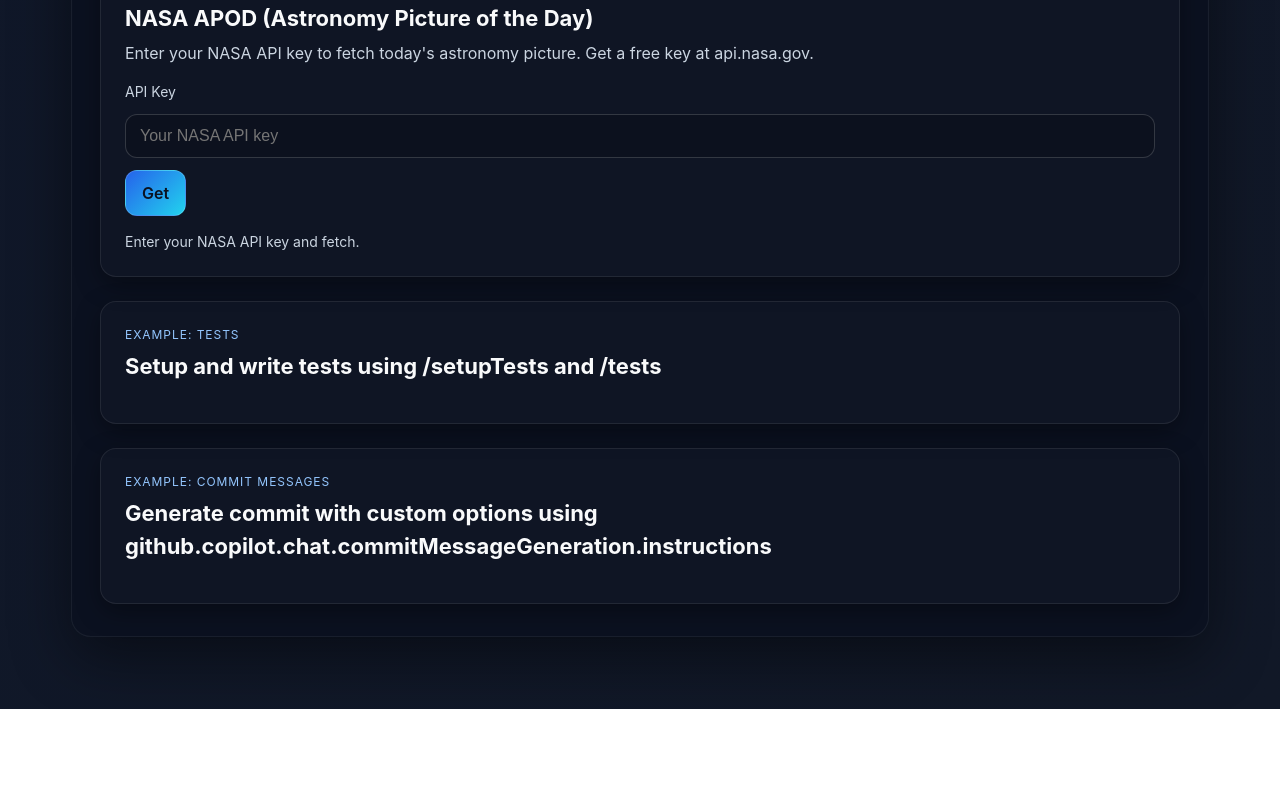
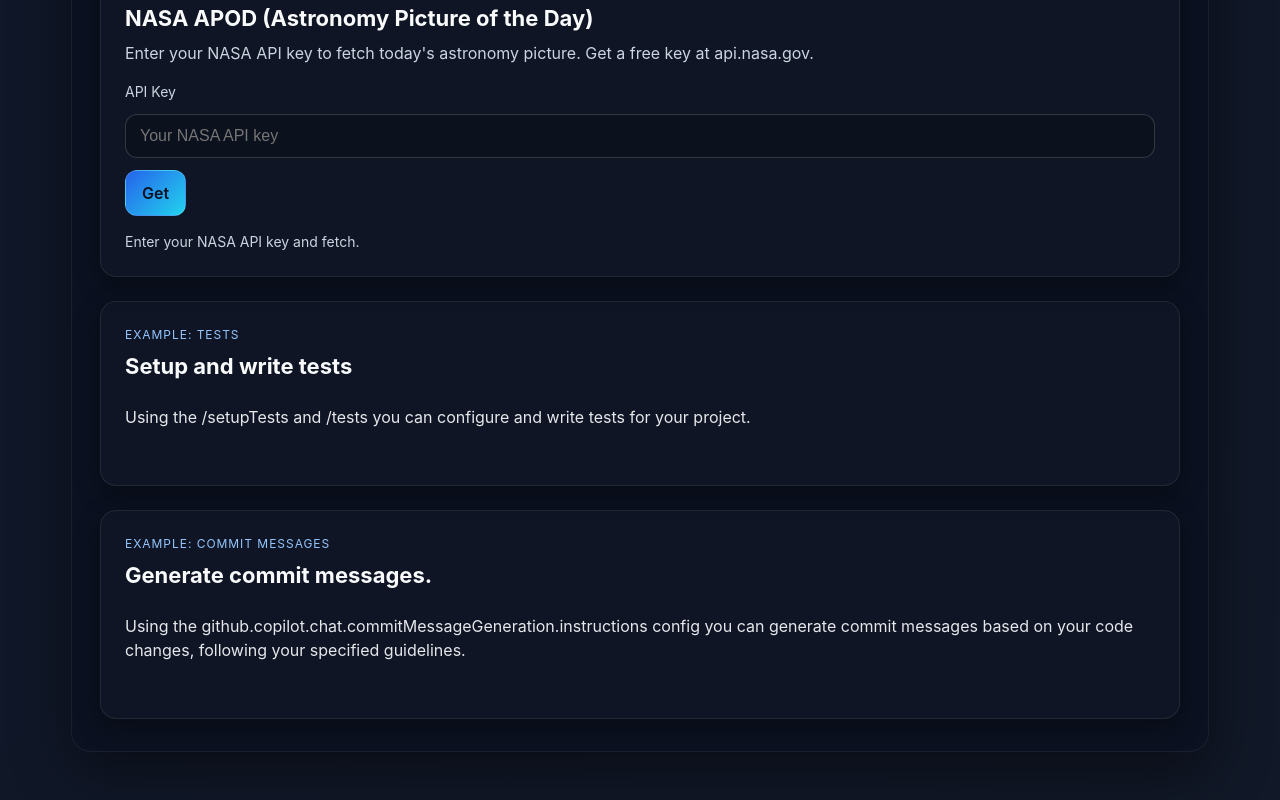
Before and after one commit to EmmanueleVilla/copilot-examples, a React (Vite) app: page / in a window 1280 px wide. Shown: the part 1520-2320 px from the top of the page. Before the commit the page ends 2229 px from the top, so only its background shows below. Built offline with nearby package versions, Linux system fonts and the light colour scheme.

Commit message:
fix: improve clarity in example sections for tests and commit messages

```diff
--- a/src/App.jsx
+++ b/src/App.jsx
@@ -18,13 +18,15 @@
         <section id="tests" className="card">
           <header className="card-header">
             <p className="eyebrow">Example: tests</p>
-            <h2 className="card-title">Setup and write tests using /setupTests and /tests</h2>
+            <h2 className="card-title">Setup and write tests </h2>
+            <p>Using the /setupTests and /tests you can configure and write tests for your project.</p>
           </header>
         </section>
         <section id="tests" className="card">
           <header className="card-header">
             <p className="eyebrow">Example: commit messages</p>
-            <h2 className="card-title">Generate commit with custom options using github.copilot.chat.commitMessageGeneration.instructions</h2>
+            <h2 className="card-title">Generate commit messages.</h2>
+            <p>Using the github.copilot.chat.commitMessageGeneration.instructions config you can generate commit messages based on your code changes, following your specified guidelines.</p>
           </header>
         </section>
       </main>
```
